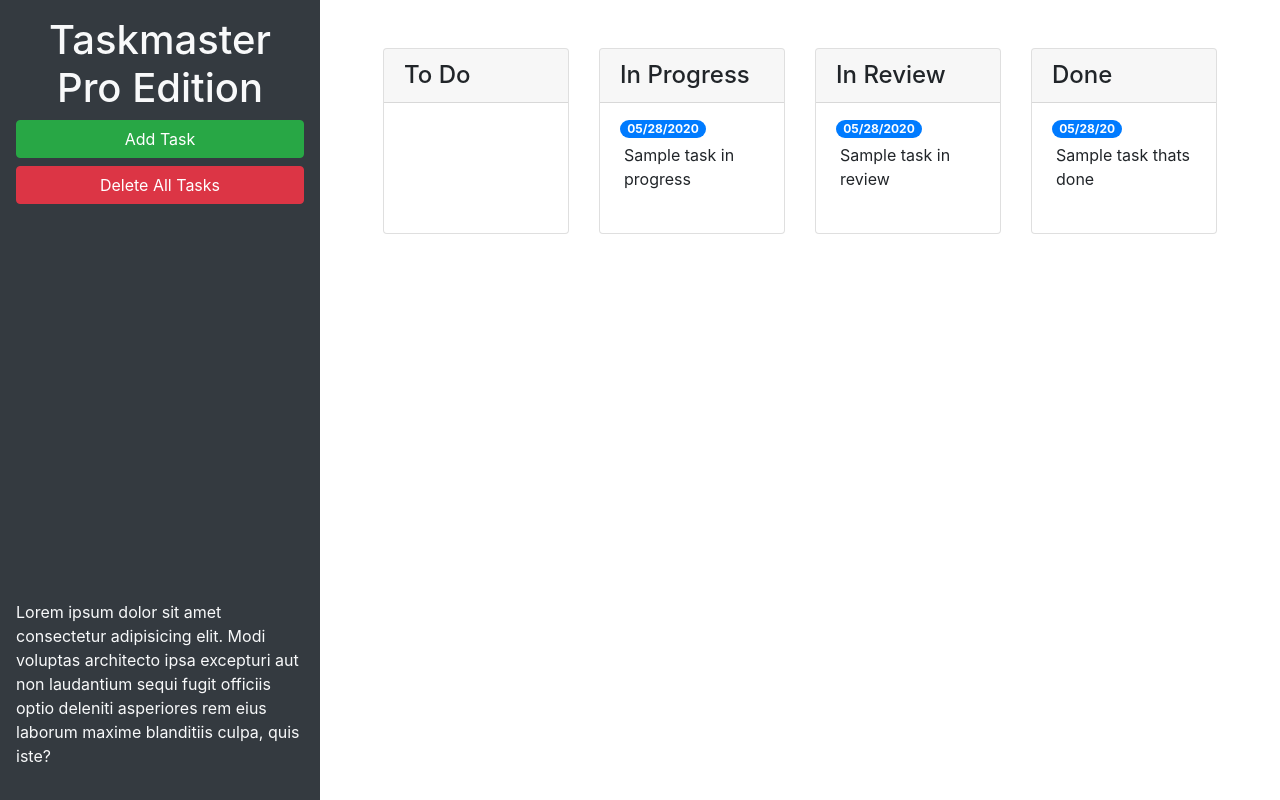
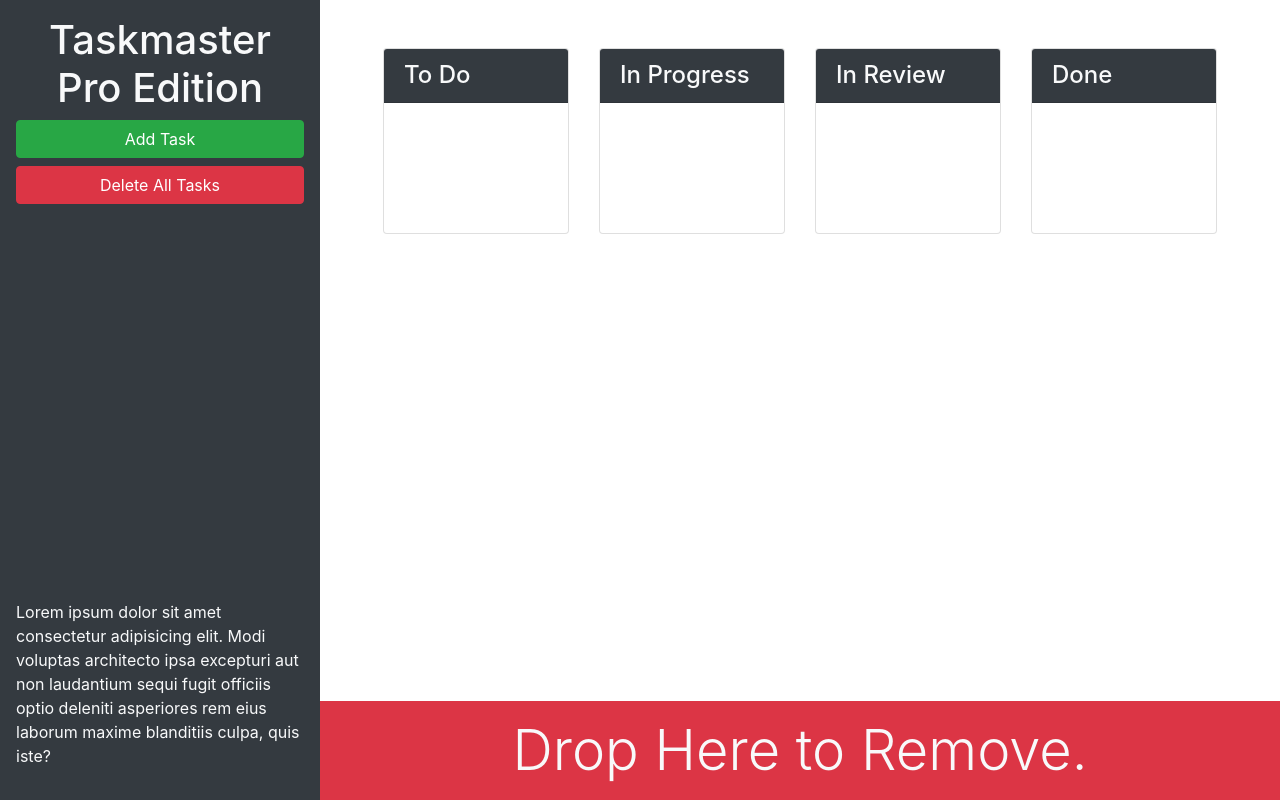
Before and after one commit to cullinans1/taskmaster-pro, a plain HTML site: page index.html in a window 1280 px wide. Drawn offline with nearby package versions, Linux system fonts and the light colour scheme.

Commit message:
updated status columns

```diff
--- a/index.html
+++ b/index.html
@@ -13,62 +13,53 @@
 <body>
 
   <div class="row min-vh-100 no-gutters">
-    <header class="col-12 col-lg-3 bg-dark text-light d-flex flex-column p-4 p-lg-3">
+    <header class="col-12 col-lg-3 bg-dark text-light stickytop d-flex flex-column p-4 p-lg-3">
       <h1 class="text-center">Taskmaster Pro Edition</h1>
       <button id="create-task" class="btn btn-block btn-success" data-toggle="modal" data-target="#task-form-modal">Add
         Task</button>
       <button id="remove-tasks" class="btn btn-block btn-danger">Delete All Tasks</button>
-      <p class="mt-auto">Lorem ipsum dolor sit amet consectetur adipisicing elit. Modi voluptas architecto ipsa
+      <p class="mt-auto d-none d-lg-block">Lorem ipsum dolor sit amet consectetur adipisicing elit. Modi voluptas architecto ipsa
         excepturi aut non
         laudantium sequi fugit officiis optio deleniti asperiores rem eius laborum maxime blanditiis culpa, quis iste?
       </p>
     </header>
-    <main class="col-12 col-lg-9">
+    <main class="col-12 col-lg-9 d-flex flex-column">
       <!--To Do-->
       <div class="m-5 row justify-content-around">
         <div class="col-12 col-md-6 col-xl-3 mb-3">
           <div class="card">
-            <h4 class="card-header">To Do</h4>
+            <h4 class="card-header bg-dark text-light">To Do</h4>
             <ul id="list-toDo" class="list-group list-group-flush"> </ul>
           </div>
         </div>
       <!--In progress-->
         <div class="col-12 col-md-6 col-xl-3 mb-3">
           <div class="card">
-            <h4 class="card-header">In Progress</h4>
-            <ul id="list-inProgress" class="list-group list-group-flush">
-              <li class="list-group-item">
-                <span class="badge badge-primary badge-pill">05/28/2020</span>
-                <p class="m-1">Sample task in progress</p>
-              </li>
-            </ul>
+            <h4 class="card-header bg-dark text-light">In Progress</h4>
+            <ul id="list-inProgress" class="list-group list-group-flush"> </ul>
           </div>
         </div>
       <!--In review-->
         <div class="col-12 col-md-6 col-xl-3 mb-3">
           <div class="card">
-            <h4 class="card-header">In Review</h4>
-            <ul id="list-inReview" class="list-group list-group-flush">
-              <li class="list-group-item">
-                <span class="badge badge-primary badge-pill">05/28/2020</span>
-                <p class="m-1">Sample task in review</p>
-              </li>
-            </ul>
+            <h4 class="card-header bg-dark text-light">In Review</h4>
+            <ul id="list-inReview" class="list-group list-group-flush"> </ul>
           </div>
         </div>
       <!--Done section-->
         <div class="col-12 col-md-6 col-xl-3 mb-3">
           <div class="card">
-            <h4 class="card-header">Done</h4>
-            <ul id="list-done" class="list-group list-group-flush">
-              <li class="list-group-item">
-                <span class="badge badge-primary badge-pill">05/28/20</span>
-                <p class="m-1">Sample task thats done</p>
-              </li>
-            </ul>
+            <h4 class="card-header bg-dark text-light">Done</h4>
+            <ul id="list-done" class="list-group list-group-flush"> </ul>
           </div>
         </div>
 
+      </div>
+      <!--Trash drop-->
+      <div id="trash" class="mt-auto">
+        <div class="w-100 bg-danger p-3 text-center text-light display-4">
+          Drop Here to Remove.
+        </div>
       </div>
     </main>
   </div>
```
